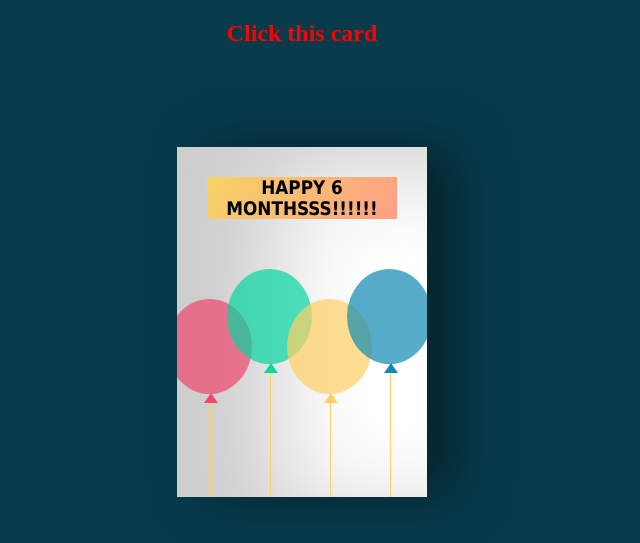
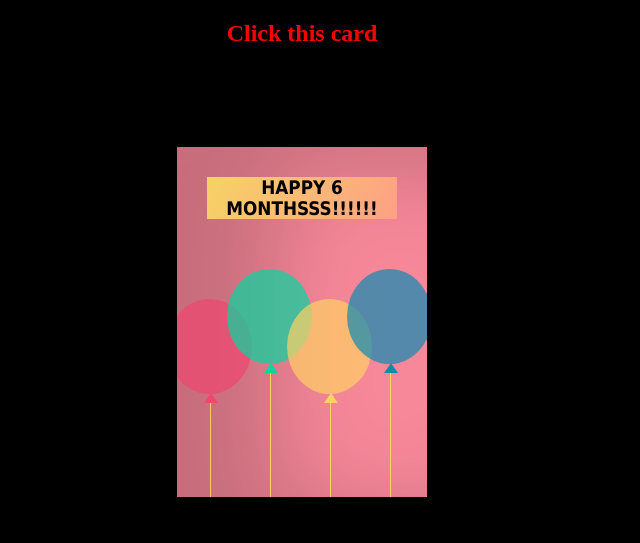
Before and after one commit to PraweenSoni/happy-Birthday-wishes-card-project-, a PHP site: page / in a window 1280 px wide. Shown: the top 543 px of the page, without its empty margins (338-978 px from the left). Run offline with PHP 8.4, Linux system fonts and the light colour scheme.

Commit message:
Update style.css

```diff
--- a/style.css
+++ b/style.css
@@ -1,5 +1,5 @@
 body {
- background-color: #073b4c;
+ background-color: #000;
 }
 
 .body {
@@ -27,7 +27,7 @@ h2 {
 
 .cardFront {
  position: relative;
- background-color: #fff;
+ background-color: #F7889A;
  width: 250px;
  height: 350px;
  overflow: hidden;
@@ -41,7 +41,7 @@ h2 {
  text-align: center;
  margin: 30px;
  background-image: linear-gradient(120deg, #f6d365 0%, #fda085 100%);
- transition: .1s;
+ transition: 1s;
 }
 
 .balloons {
```
